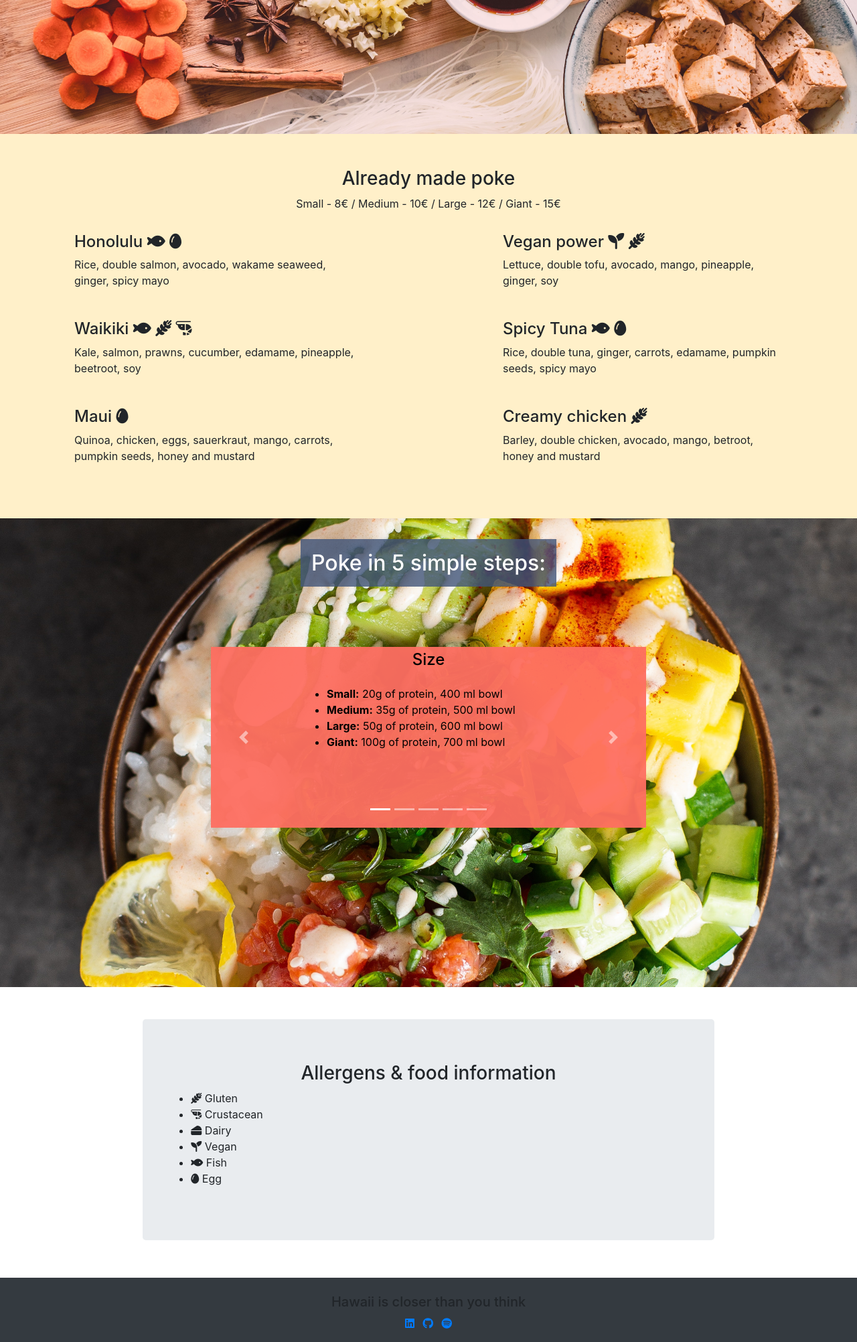
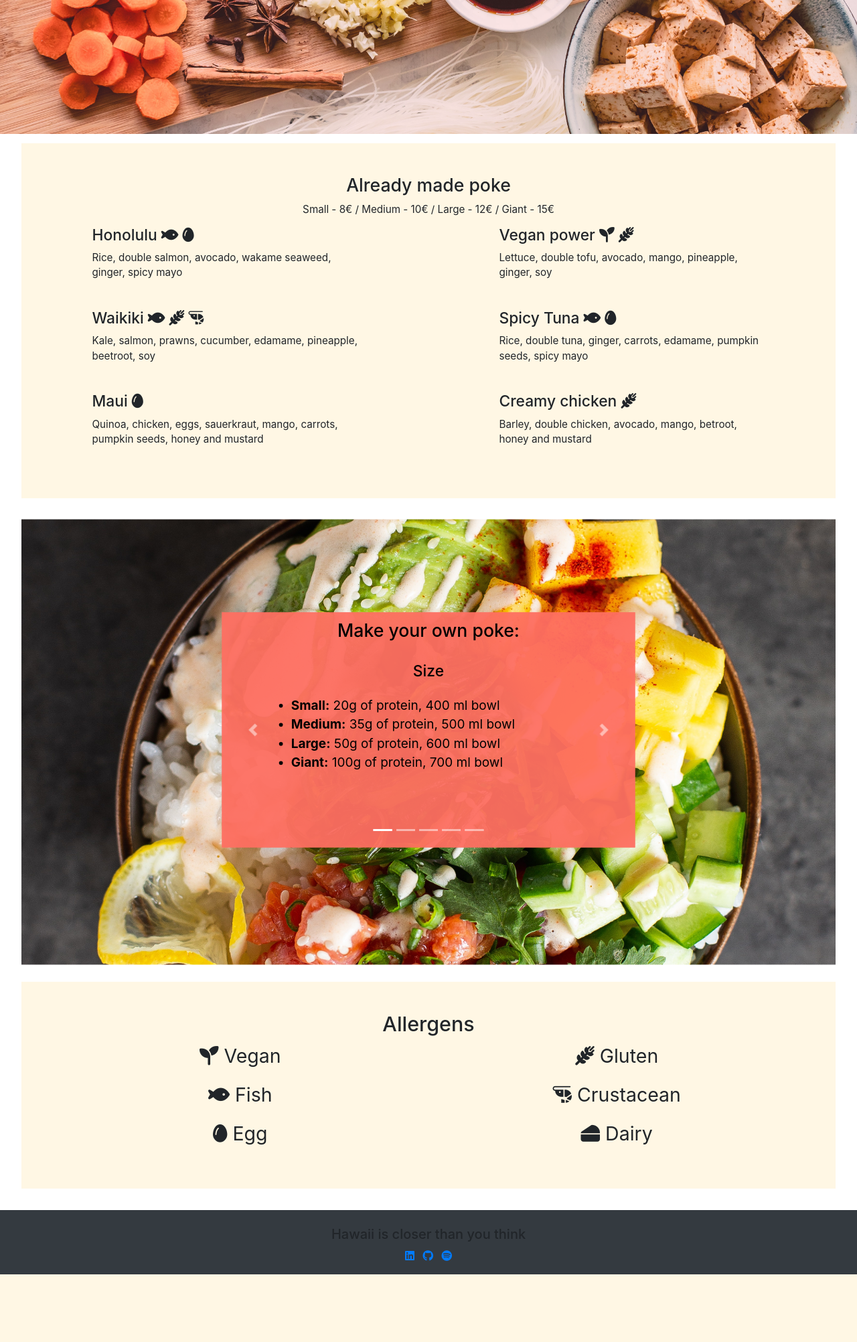
Before and after one commit to rubengardner/Restaurant_booking, a Django app: page / in a window 1280 px wide. Shown: the part 356-2360 px from the top of the page at 67% size. After the commit the page ends 2259 px from the top, so only its background shows below. Run offline with Django 3.2, Linux system fonts and the light colour scheme; some libraries are stand-ins or nearby versions.

Commit message:
Add style to allergern section

```diff
--- a/book_table/static/css/style.css
+++ b/book_table/static/css/style.css
@@ -1,3 +1,5 @@
+/*------------------All pages--------------*/
+
 /*--------------------Colour--------------*/
 
 .salmon-color {
@@ -8,8 +10,8 @@
     background-color: rgba(254,111,97,0.15);
 }
 
-.dark-blue {
-    background-color: rgba(66,86,122, 0.8)
+.dark-grey {
+    background-color: rgb(52,58,64);
 }
 
 .transparent-blue{
@@ -17,17 +19,19 @@
 }
 
 .cream-colour {
-    background-color: rgb(255,240,201);
+    background-color: rgba(255,240,201,0.5);
+}
+
+.salmon-text {
+    color: rgba(254,111,97,0.95);
 }
 
 .white-text {
     color: white;
 }
-/*--------------------Links--------------*/
 
-.no-bullet a:link{
-    text-decoration: none;
-    color: white;
+.dark-text {
+    color: rgb(52,58,64);
 }
 
 
@@ -83,6 +87,7 @@
 
 #made-poke {
     padding: 50px 0 50px 0;
+    transform: scale(0.95,0.95);
 }
 
 .made-choice{
@@ -96,16 +101,24 @@
     background-position: center;
     background-repeat: no-repeat;
     background-size: cover;
+    transform: scale(0.95,0.95);
     height: 700px;
 }
 
+
 .carousel-menu {
-    height: 270px;
+    height: 370px;
     padding: 5px;
     margin: 50px auto 0;
-    width: 85%;
+    width: 90%;
     max-width: 650px;
     color: black;
+    font-size: 15pt;
+}
+
+.price {
+    width: 70%;
+    margin: auto;
 }
 
 .carousel-text{
@@ -126,14 +139,17 @@
 }
 
 .carousel-position {
-    width: 60%;
+    width: 80%;
     margin: auto;
 }
 
+/*--------Allergen section-------------*/
 
-/*--------Footer-------------*/
-footer {
-    background-color: grey;
+.allergen {
+    transform: scale(0.95,0.95);
+}
+.allergen-size {
+    font-size: 30px;
 }
 
 /*--------Media queires-------------*/
@@ -142,11 +158,11 @@ footer {
 @media screen and (max-width: 576px) {
 
     .carousel-menu {
-        height: 300px;
-
+        height: 425px;
+        width: 90%;
     }
 
     .carousel-position {
-        width: 90%;
+        width: 95%;
     }
 }
--- a/book_table/templates/book_table/menu.html
+++ b/book_table/templates/book_table/menu.html
@@ -16,7 +16,7 @@
 
 <div class="row no-gutters">
   <div class="col">
-    <p class="text-center">Small - 8€ / Medium - 10€ / Large - 12€ / Giant - 15€</p>
+    <p class="text-center price">Small - 8€ / Medium - 10€ / Large - 12€ / Giant - 15€</p>
   </div>
 </div>
 <div class="row no-gutters">
@@ -51,14 +51,11 @@
 </div>
 </section>
 <section id='make-your-poke' class="pt-5 pb-5 dark-brown">
-  <div class="row no-gutters">
-    <div class="col">
-      <h2 class="text-center"><span class="dark-blue p-3 white-text"> Poke in 5 simple steps:</span></h2>
-    </div>
-  </div>
     <div class="row no-gutters">
         <div class="col pt-5">
+
             <div id="carouselExampleIndicators" class="carousel slide carousel-menu salmon-color" data-ride="carousel">
+              <h3 class="text-center pb-4 pt-2">Make your own poke:</h3>
                 <ol class="carousel-indicators no-bullet">
                   <li data-target="#carouselExampleIndicators" data-slide-to="0" class="active"></li>
                   <li data-target="#carouselExampleIndicators" data-slide-to="1"></li>
@@ -140,24 +137,19 @@
     </div>
 </section>
 
-<section class="mt-5">
+<section class="allergen cream-colour p-5">
+  <h2 class="text-center">Allergens</h2>
   <div class="row no-gutters m-0">
-    <div class="col-md-2"></div>
-    <div class="col-12 col-md-8">
-      <div class="jumbotron">
-        <h3 class="text-center">Allergens & food information</h3>
-          <ul>
-            <li><i class="fa-solid fa-wheat-awn"></i> Gluten </li>
-            <li><i class="fa-solid fa-shrimp"></i> Crustacean</li>
-            <li><i class="fa-solid fa-cheese"></i> Dairy</li>
-            <li><i class="fa-solid fa-seedling"></i> Vegan</li>
-            <li><i class="fa-solid fa-fish"></i> Fish</li>
-            <li><i class="fa-solid fa-egg"></i> Egg </li>
-
-          </ul>
-      </div>
+    <div class="col-md-6">
+        <p class="text-center allergen-size"><i class="fa-solid fa-seedling "></i> Vegan</p>
+        <p class="text-center allergen-size"><i class="fa-solid fa-fish"></i> Fish</p>
+        <p class="text-center allergen-size"><i class="fa-solid fa-egg"></i> Egg </p>
     </div>
-  </div>
+    <div class="col-md-6">
+        <p class="text-center allergen-size"><i class="fa-solid fa-wheat-awn"></i> Gluten </p>
+        <p class="text-center allergen-size"><i class="fa-solid fa-shrimp"></i> Crustacean</p>
+        <p class="text-center allergen-size"><i class="fa-solid fa-cheese"></i> Dairy</p>
+    </div>
 </section>
 
 {%endblock%}
```
